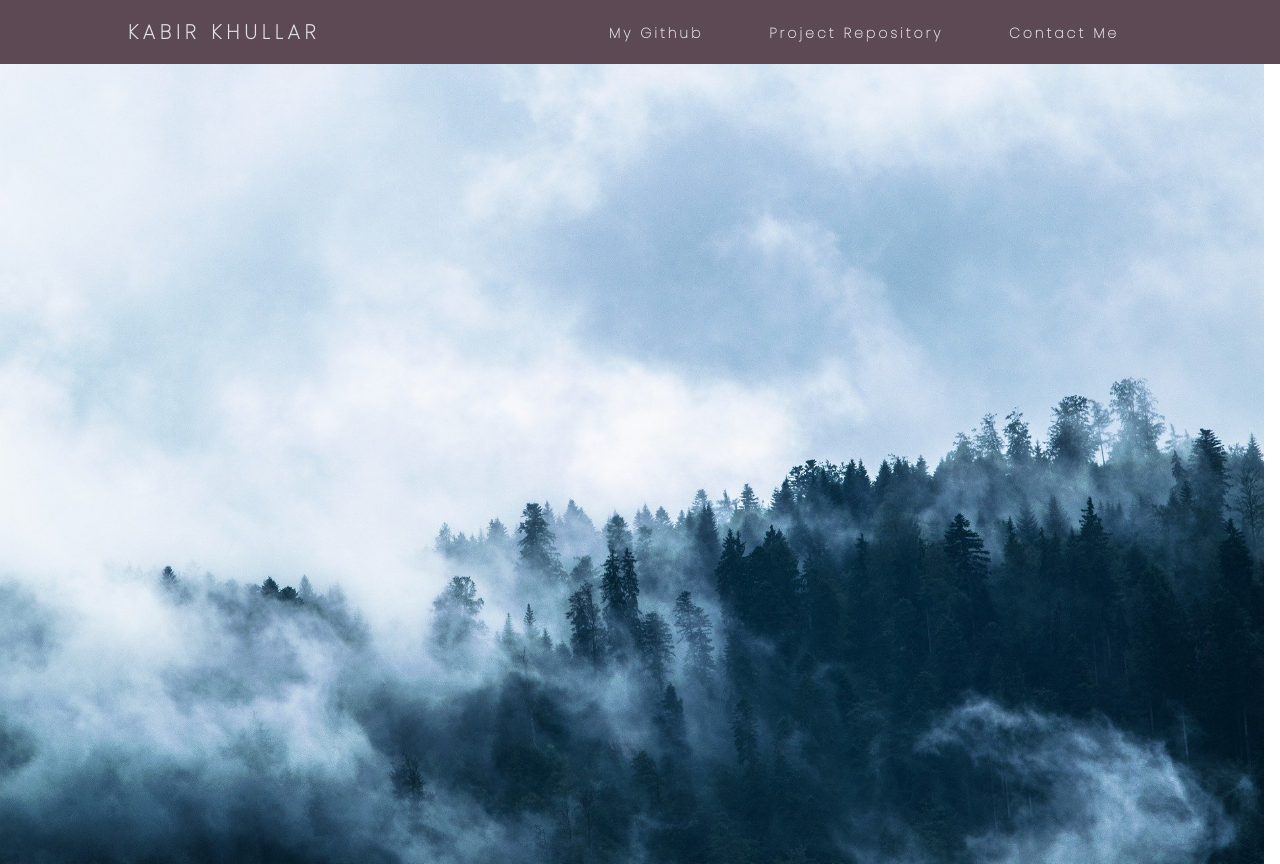
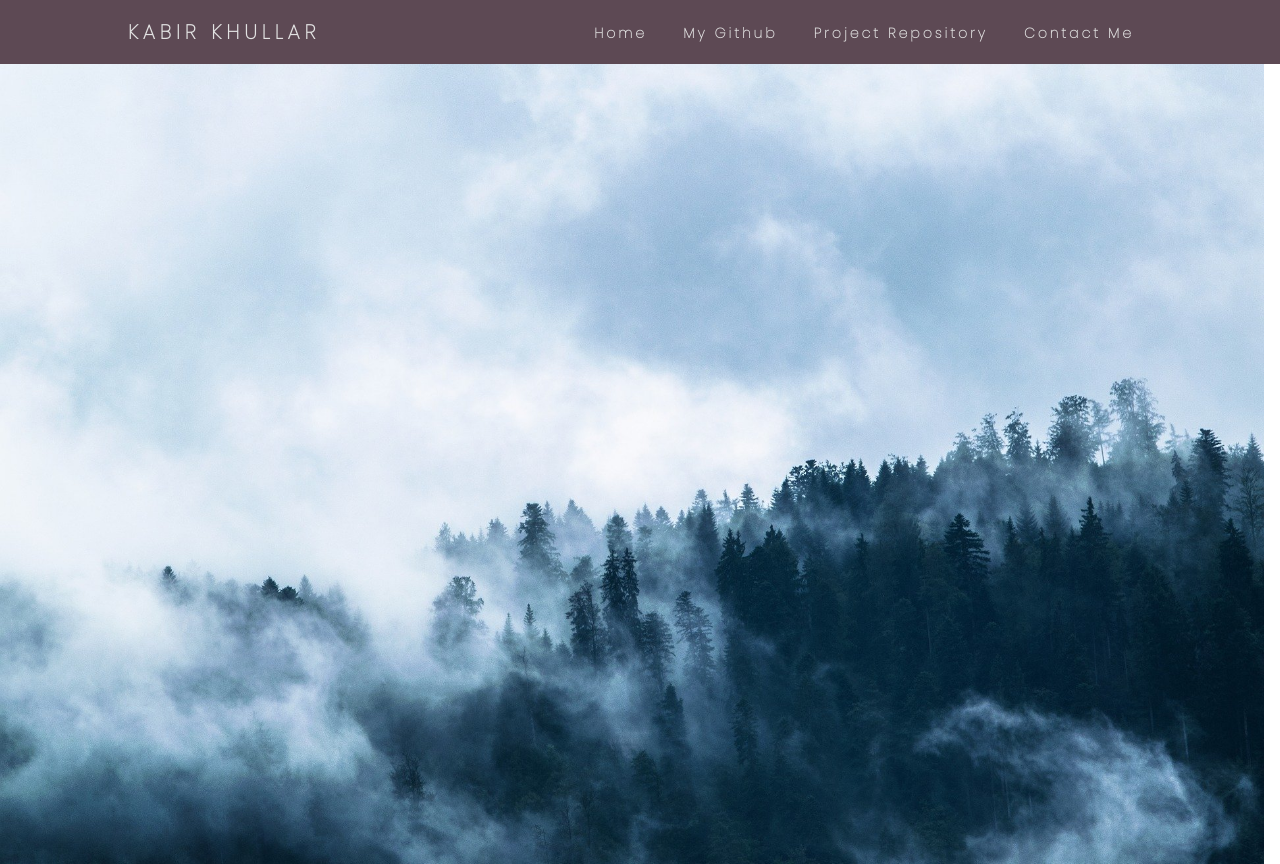
Before and after one commit to KabirKhullar/nav-bar, a plain HTML site: page index.html in a window 1280 px wide. Shown: the top 864 px of the page. Drawn offline with Linux system fonts and the light colour scheme.

Commit message:
corrected home issue

```diff
--- a/index.html
+++ b/index.html
@@ -14,6 +14,7 @@
         <h4>Kabir Khullar</a></h4>
         </div>
         <ul class="nav-links">
+            <li><a href="https://kabirkhullar.github.io/nav-bar/">Home</a></li>
             <li><a href="https://github.com/KabirKhullar" target="_blank">My Github</a></li>
             <li><a href="https://github.com/KabirKhullar/nav-bar" target="_blank">Project Repository</a></li>
             <li><a href="#footer">Contact Me</a></li>
```
